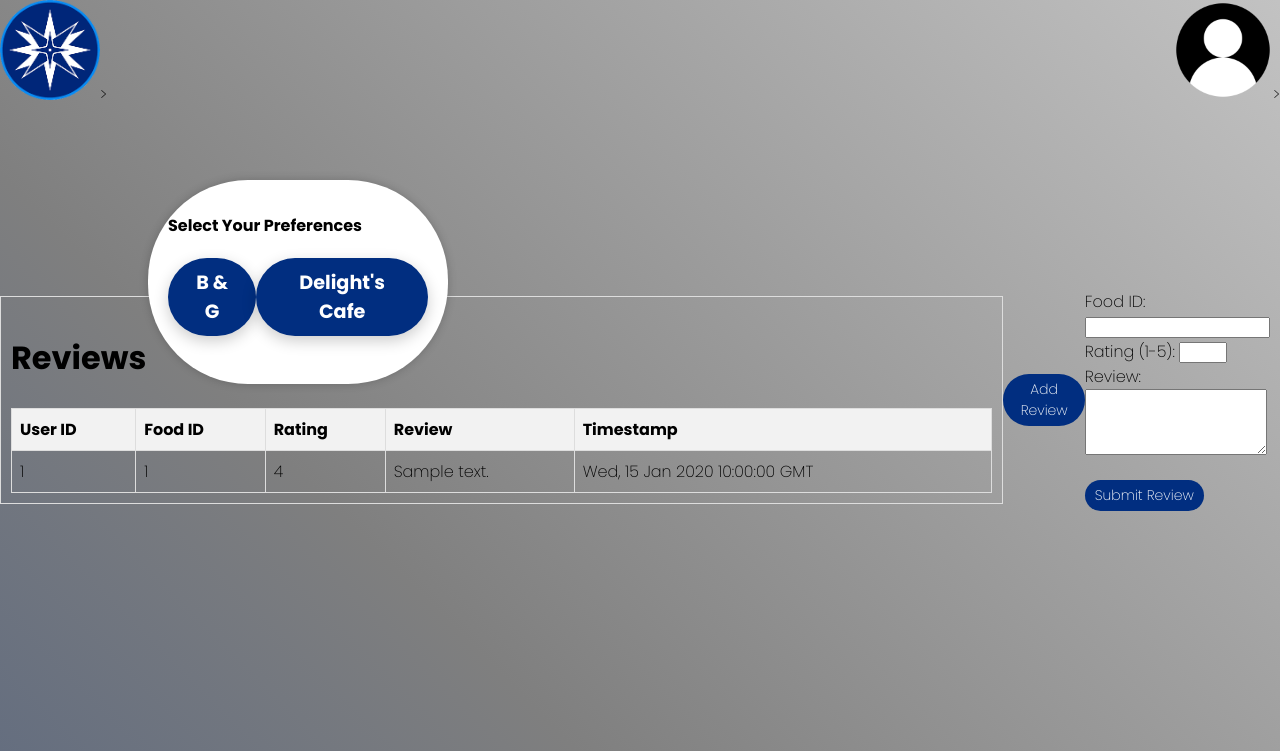
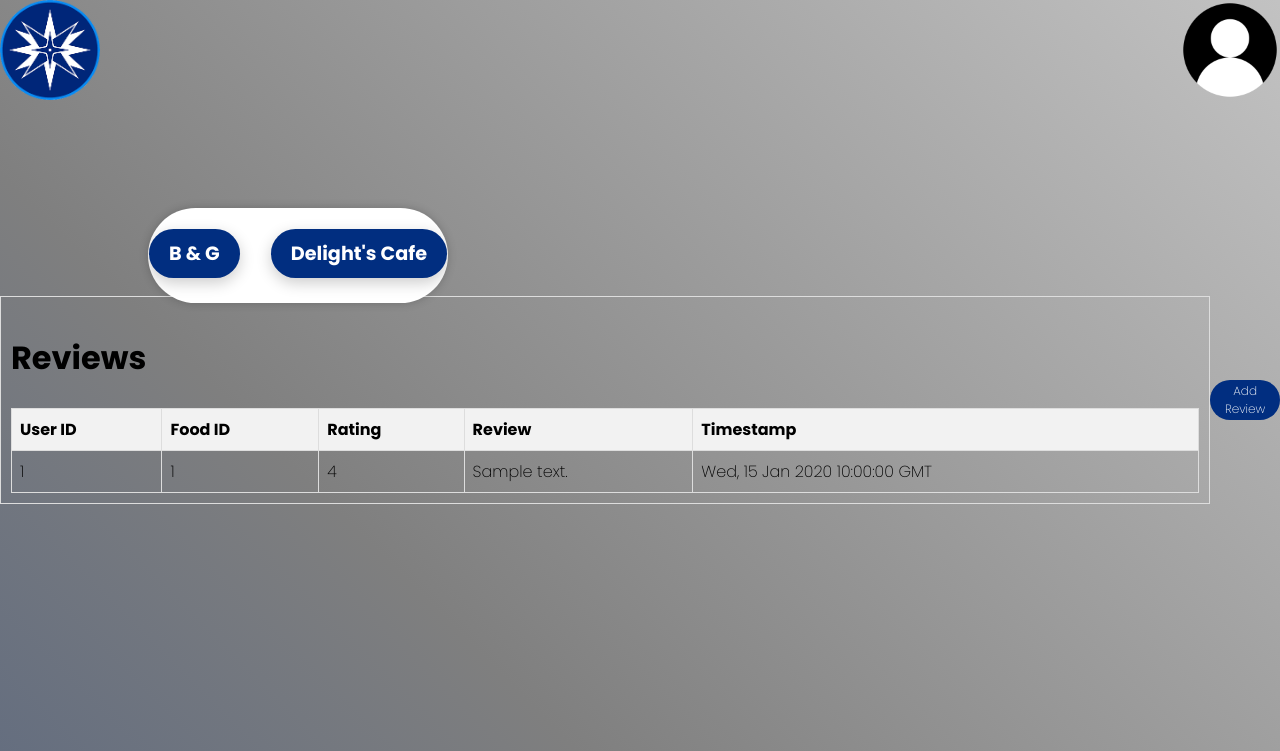
Before and after one commit to JackJack7890/MoraviYum_Food_Review_Website, a Flask app: page /review in a window 1280 px wide. Shown: the top 751 px of the page. Run offline with Flask 3, Linux system fonts and the light colour scheme; the visitor is signed in with stand-in values (Sample User, id 1); tables that the repository leaves empty hold one stand-in row (values such as "Sample post").

Commit message:
Added styling changes

```diff
--- a/static/review_style.css
+++ b/static/review_style.css
@@ -269,29 +269,37 @@ button:hover {
 
 #dropdown_panel {
   position: absolute; /* or fixed if you want it relative to the viewport */
-  top: 20%;
+  top: 23.5%;
   right: 30%;
   transform: translateX(-50%);
   width: 300px;
-  padding: 20px;
+  padding: 1px;
   font-size: 14px;
+  z-index: 1000;
 }
 
 #dropdown_panel h2 {
-  font-size: 16px; /* Reduces the size of the heading */
-  margin-bottom: 20px; /* Adds space below the heading */
+  font-size: 12px; /* Reduces the size of the heading */
+  margin-bottom: 10px; /* Adds space below the heading */
 }
 
 .dropdown-item {
-  margin-bottom: 8px; /* Adds space between dropdown items */
+  margin-bottom: 4px; /* Adds space between dropdown items */
 }
 
 button {
-  padding: 5px 10px; /* Shrinks button size */
-  font-size: 14px; /* Adjusts button text size */
+  padding: 2px 3px; /* Shrinks button size */
+  font-size: 12px; /* Adjusts button text size */
 }
 
 select {
-  font-size: 14px; /* Adjusts dropdown option text size */
-  width: 100%; /* Ensures the dropdown fits the container width */
+  font-size: 12px; /* Adjusts dropdown option text size */
+  width: 50%; /* Ensures the dropdown fits the container width */
+  z-index: 1000;
 }
+
+#logout_button_container {
+  position: absolute;
+  top: 11%;
+  right: 1.5%
+}
--- a/templates/review.html
+++ b/templates/review.html
@@ -10,7 +10,7 @@
 
     <!-- Image container 1 -->
     <div id="image_container">
-        <img src="/moravian_star.png" alt="moravian_star" id="moravian_star_image" style="width: 100px; height: auto;">>
+        <img src="/moravian_star.png" alt="moravian_star" id="moravian_star_image" style="width: 100px; height: auto;">
     </div>
 
 
@@ -23,7 +23,6 @@
 
     <!-- Dropdown options panel (initially hidden) -->
     <div id="dropdown_panel" style="display: none;" class="dropdown_container">
-        <h2 id="select_preference">Select Your Preferences</h2>
         <div class="dropdown_container">
             <div class = "dropdown-item">
                 <button id="activateDropdown1">B & G</button>
@@ -102,7 +101,7 @@
 
  <!-- Image container 2 (initially hidden) -->
  <div id="image_container2" style="display: none;">
-    <img src="/user_profile.png" alt="user_profile" id="user_profile_image" style="width: 100px; height: auto;">>
+    <img src="/user_profile.png" alt="user_profile" id="user_profile_image" style="width: 100px; height: auto;">
 </div>
 
 <div id="logout_button_container" style="display: none; margin-top: 10px;">
@@ -129,7 +128,6 @@
 
             document.getElementById('scrollable-container').style.display = 'block';
 
-            document.getElementById('reviewForm').style.display = 'block';
             document.getElementById('review_text').style.display = 'block';
             document.getElementById('show_review_form').style.display = 'block';
 
```
